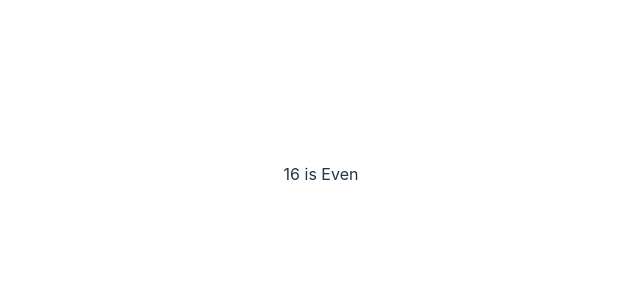
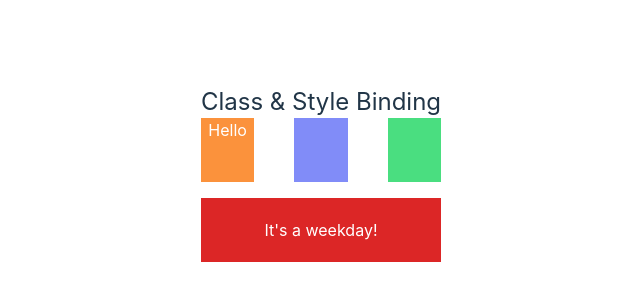
Before and after one commit to Nurunnahar1/javascript-practice, a Vue app in the folder javascript practice/vuejs/Library/: page / in a window 1280 px wide. Shown: the part 226-526 px from the top of the page, without its empty margins (319-959 px from the left). Built offline with nearby package versions, Linux system fonts and the light colour scheme.

Commit message:
style binding

```diff
--- a/javascript practice/vuejs/Library/src/App.vue
+++ b/javascript practice/vuejs/Library/src/App.vue
@@ -1,25 +1,26 @@
 <script setup>
-
-
-const num = 16
-function evenOrOdd(num){
-    if(num%2==0){
-        return "Even"
-    }
-    return "Odd"
-}
-
+ const bgOrange = "bg-orange-400"
+ const bgIndigo = "bg-indigo-400"
+ const bgGreen = "bg-green-400"
+ const textColor = "text-white"
 </script>
 
 <template>
+ <section class="container mx-auto ">
+    <h1 class="text-center text-2xl py10">Class & Style Binding</h1>
 
-      <div  >
+    <section class="flex space-x-10 mb-4">
+        <div class="w-1/2  h-16" :class="[bgOrange,textColor]">Hello</div>
+        <div class="w-1/2  h-16" :class="bgIndigo"></div>
+        <div class="w-1/2  h-16" :class="bgGreen"></div>
 
+    </section>
 
-          <!-- <h2>{{ num }} is {{ evenOrOdd(num) }}</h2> -->
-          <h2>{{ num }} is {{ num % 2==0 ? "Even" : "Odd"}}</h2>
-      </div>
+    <section>
+        <div class="bg-red-600 h-16 flex items-center justify-center text-white">It's a weekday!</div>
+    </section>
 
+ </section>
 </template>
 
 <style scoped>
```
